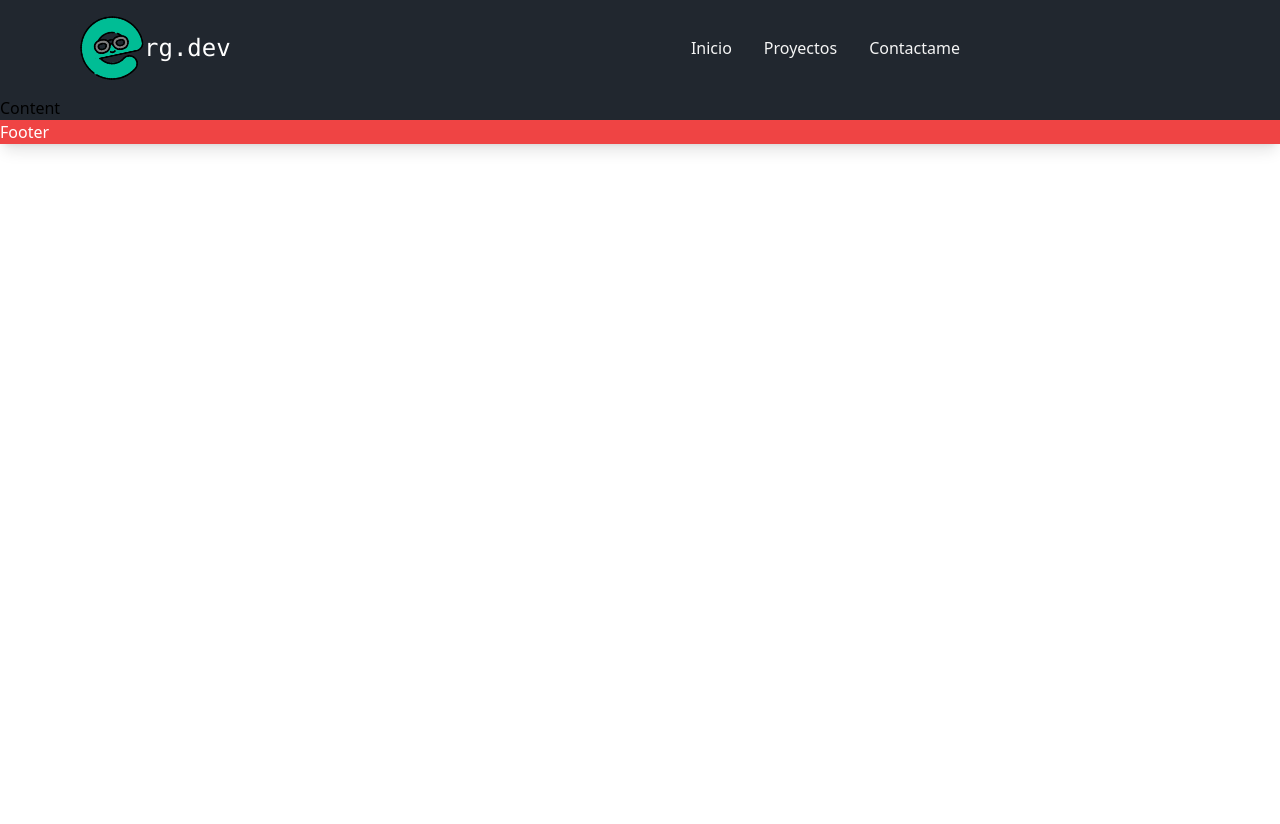
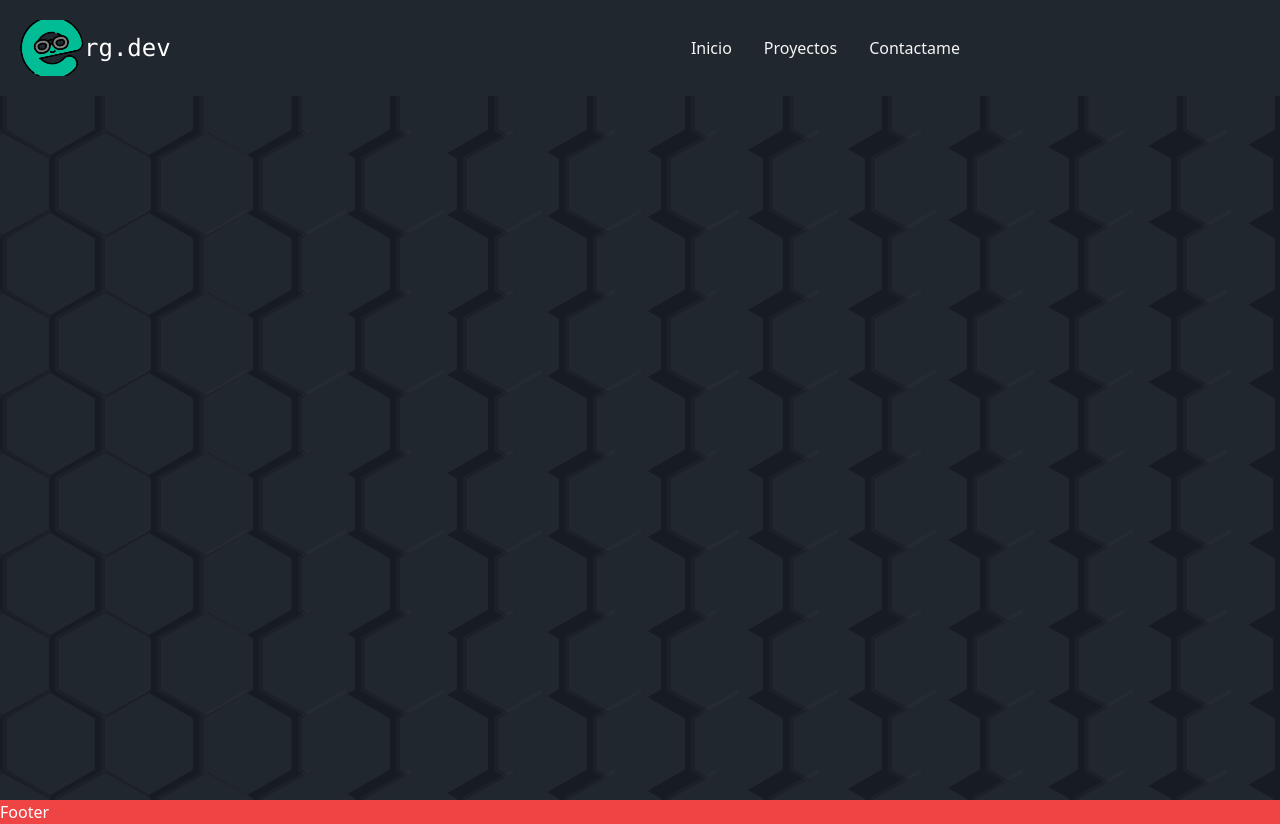
Before and after one commit to Dark-rambler/portafolio-2025, a React (Vite) app: page / in a window 1280 px wide. Before the commit the page ends 800 px from the top, so only its background shows below. Built offline with nearby package versions, Linux system fonts and the light colour scheme.

Commit message:
agrega background

```diff
--- a/index.html
+++ b/index.html
@@ -7,9 +7,8 @@
     <link href="./src/output.css" rel="stylesheet">
     <title>Edwin Ramiro Garcia Chambilla</title>
   </head>
-  <body>
-    <div id="root">
-    </div>
+  <body id="root">
+
     <script type="module" src="/src/main.tsx"></script>
   </body>
 </html>
--- a/src/App.css
+++ b/src/App.css
@@ -4,5 +4,65 @@
   --tertiary-color: #f5f5f5;
 }
 * {
+  margin: 0;
+  padding: 0;
   box-sizing: border-box;
+  overflow: hidden;
 }
+body {
+  min-height: 100vh;
+  background-color: var(--primary-color);
+}
+.hexagonContainer {
+  position: relative;
+  height: 100vh;
+  animation: animate 4s linear infinite;
+}
+
+@keyframes animate {
+  0% {
+  }
+  100% {
+  }
+}
+.row {
+  display: inline-flex;
+  margin-top: -2rem; /* Ajuste proporcional al tamaño del hexágono */
+  margin-left: -3rem; /* Ajuste para evitar espacios en blanco */
+}
+
+.row:nth-child(even) {
+  margin-left: 0.1rem; /* Ajuste menor para filas alternas */
+}
+.hexagon {
+  position: relative;
+  width: 6.25rem; /* Equivalente a 100px */
+  height: 6.875rem; /* Equivalente a 110px */
+  margin: 0.0625rem; /* Margen equivalente a 1px */
+  clip-path: polygon(50% 0%, 100% 25%, 100% 75%, 50% 100%, 0% 75%, 0% 25%);
+  transition: 2s;
+}
+.hexagon:hover {
+  transition: 0s;
+  background-color: var(--secondary-color);
+}
+
+.hexagon:after {
+  content: "";
+  position: absolute;
+  top: 0.25rem; /* Equivalente a 4px */
+  left: 0.25rem;
+  right: 0.25rem;
+  bottom: 0.25rem;
+  background-color: var(--primary-color);
+  clip-path: polygon(50% 0%, 100% 25%, 100% 75%, 50% 100%, 0% 75%, 0% 25%);
+}
+.hexagon:before {
+  content: "";
+  position: absolute;
+  top: 0;
+  left: 0;
+  width: 50%;
+  height: 100%;
+  background: rgba(255, 255, 255, 0.02);
+}
--- a/src/App.tsx
+++ b/src/App.tsx
@@ -1,15 +1,17 @@
 import "./App.css";
+import Background from "./components/background/background";
 import Layout from "./layout/Layout";
 function App() {
-  return <>
-    <div className="">
-      <Layout>
-        <div className="bg-primary ">
-          <h1>Content</h1>
-        </div>
-      </Layout>
-    </div>
-  </>;
+  return (
+    <>
+      <div className="">
+        <Layout>
+        <Background/>
+
+        </Layout>
+      </div>
+    </>
+  );
 }
 
 export default App;
--- /dev/null
+++ b/src/components/background/background.tsx
@@ -0,0 +1,38 @@
+import { useState, useEffect } from "react";
+
+export default function Background() {
+  const [grid, setGrid] = useState({ rows: 0, columns: 0 });
+
+  const hexagonWidth = 110; // Ancho del hexágono en px
+  const hexagonHeight = 100; // Alto del hexágono en px
+
+  useEffect(() => {
+    // Calcular el tamaño de la pantalla
+    const width = window.innerWidth;
+    const height = window.innerHeight;
+
+    // Ajustar columnas y filas para llenar la pantalla
+    const columns = Math.ceil((width + hexagonWidth / 2) / hexagonWidth);
+    const rows = Math.ceil((height + hexagonHeight / 4) / (hexagonHeight * 0.75));
+
+    setGrid({ rows, columns });
+  }, []);
+
+  return (
+    <div className=" hexagonContainer z-10">
+    <div className="grid z-0 ">
+      {Array.from({ length: grid.rows }).map((_, rowIndex) => (
+        <div
+          className="row flex"
+          key={`row-${rowIndex}`}
+
+        >
+          {Array.from({ length: grid.columns }).map((_, colIndex) => (
+            <div key={`col-${colIndex}`} className="hexagon"></div>
+          ))}
+        </div>
+      ))}
+    </div>
+    </div>
+  );
+}
--- a/src/components/header/header.tsx
+++ b/src/components/header/header.tsx
@@ -2,7 +2,8 @@ import { navMenuItems } from "../../constants/staticList";
 
 export default function Header() {
   return (
-    <div className="bg-primary text-white flex justify-between items-center h-24 pe-80 ps-20 py-5">
+    <div className="fixed w-full z-20">
+      <div className="bg-primary text-white flex  justify-between items-center h-24 pe-80 ps-5 py-5">
         <div className="h-full flex items-center">
           <a
             href=""
@@ -24,5 +25,6 @@ export default function Header() {
           })}
         </div>
       </div>
+    </div>
   );
 }
--- a/src/layout/Layout.tsx
+++ b/src/layout/Layout.tsx
@@ -8,8 +8,8 @@ interface LayoutProps {
 
 export default function Layout({ children }: LayoutProps) {
   return (
-    <div className="bg-secondary 2xl:px-8">
-      <div className="shadow-lg  rounded-lg ">
+    <div className="bg-secondary 2xl">
+      <div className="shadow-lg">
         <Header />
         {children}
         <Footer />
--- a/src/output.css
+++ b/src/output.css
@@ -558,73 +558,60 @@ video {
   position: static;
 }
 
+.fixed {
+  position: fixed;
+}
+
+.z-0 {
+  z-index: 0;
+}
+
+.z-10 {
+  z-index: 10;
+}
+
+.z-20 {
+  z-index: 20;
+}
+
 .ml-8 {
   margin-left: 2rem;
-}
-
-.mr-2 {
-  margin-right: 0.5rem;
 }
 
 .flex {
   display: flex;
 }
 
+.grid {
+  display: grid;
+}
+
 .h-16 {
   height: 4rem;
 }
 
-.h-32 {
-  height: 8rem;
+.h-24 {
+  height: 6rem;
+}
+
+.h-48 {
+  height: 12rem;
 }
 
 .h-full {
   height: 100%;
 }
 
-.h-20 {
-  height: 5rem;
-}
-
-.h-2 {
-  height: 0.5rem;
-}
-
-.h-24 {
-  height: 6rem;
-}
-
-.w-32 {
-  width: 8rem;
-}
-
 .w-16 {
   width: 4rem;
 }
 
-.rotate-2 {
-  --tw-rotate: 2deg;
-  transform: translate(var(--tw-translate-x), var(--tw-translate-y)) rotate(var(--tw-rotate)) skewX(var(--tw-skew-x)) skewY(var(--tw-skew-y)) scaleX(var(--tw-scale-x)) scaleY(var(--tw-scale-y));
+.w-48 {
+  width: 12rem;
 }
 
-.rotate-45 {
-  --tw-rotate: 45deg;
-  transform: translate(var(--tw-translate-x), var(--tw-translate-y)) rotate(var(--tw-rotate)) skewX(var(--tw-skew-x)) skewY(var(--tw-skew-y)) scaleX(var(--tw-scale-x)) scaleY(var(--tw-scale-y));
-}
-
-.rotate-180 {
-  --tw-rotate: 180deg;
-  transform: translate(var(--tw-translate-x), var(--tw-translate-y)) rotate(var(--tw-rotate)) skewX(var(--tw-skew-x)) skewY(var(--tw-skew-y)) scaleX(var(--tw-scale-x)) scaleY(var(--tw-scale-y));
-}
-
-.rotate-1 {
-  --tw-rotate: 1deg;
-  transform: translate(var(--tw-translate-x), var(--tw-translate-y)) rotate(var(--tw-rotate)) skewX(var(--tw-skew-x)) skewY(var(--tw-skew-y)) scaleX(var(--tw-scale-x)) scaleY(var(--tw-scale-y));
-}
-
-.-rotate-45 {
-  --tw-rotate: -45deg;
-  transform: translate(var(--tw-translate-x), var(--tw-translate-y)) rotate(var(--tw-rotate)) skewX(var(--tw-skew-x)) skewY(var(--tw-skew-y)) scaleX(var(--tw-scale-x)) scaleY(var(--tw-scale-y));
+.w-full {
+  width: 100%;
 }
 
 .-rotate-12 {
@@ -632,24 +619,8 @@ video {
   transform: translate(var(--tw-translate-x), var(--tw-translate-y)) rotate(var(--tw-rotate)) skewX(var(--tw-skew-x)) skewY(var(--tw-skew-y)) scaleX(var(--tw-scale-x)) scaleY(var(--tw-scale-y));
 }
 
-.-rotate-90 {
-  --tw-rotate: -90deg;
-  transform: translate(var(--tw-translate-x), var(--tw-translate-y)) rotate(var(--tw-rotate)) skewX(var(--tw-skew-x)) skewY(var(--tw-skew-y)) scaleX(var(--tw-scale-x)) scaleY(var(--tw-scale-y));
-}
-
-.-rotate-\[24px\] {
-  --tw-rotate: -24px;
-  transform: translate(var(--tw-translate-x), var(--tw-translate-y)) rotate(var(--tw-rotate)) skewX(var(--tw-skew-x)) skewY(var(--tw-skew-y)) scaleX(var(--tw-scale-x)) scaleY(var(--tw-scale-y));
-}
-
-.-rotate-\[calc\(\)\] {
-  --tw-rotate: calc(calc() * -1);
-  transform: translate(var(--tw-translate-x), var(--tw-translate-y)) rotate(var(--tw-rotate)) skewX(var(--tw-skew-x)) skewY(var(--tw-skew-y)) scaleX(var(--tw-scale-x)) scaleY(var(--tw-scale-y));
-}
-
-.-rotate-\[calc\(20\)\] {
-  --tw-rotate: calc(calc(20) * -1);
-  transform: translate(var(--tw-translate-x), var(--tw-translate-y)) rotate(var(--tw-rotate)) skewX(var(--tw-skew-x)) skewY(var(--tw-skew-y)) scaleX(var(--tw-scale-x)) scaleY(var(--tw-scale-y));
+.grid-cols-12 {
+  grid-template-columns: repeat(12, minmax(0, 1fr));
 }
 
 .items-center {
@@ -662,10 +633,6 @@ video {
 
 .justify-between {
   justify-content: space-between;
-}
-
-.rounded-lg {
-  border-radius: 0.5rem;
 }
 
 .bg-primary {
@@ -683,21 +650,17 @@ video {
   background-color: rgb(23 28 35 / var(--tw-bg-opacity, 1));
 }
 
+.bg-tertiary {
+  --tw-bg-opacity: 1;
+  background-color: rgb(0 189 149 / var(--tw-bg-opacity, 1));
+}
+
 .bg-\[url\(\'\/common\/logo1\.png\'\)\] {
   background-image: url('/common/logo1.png');
 }
 
-.bg-contain {
-  background-size: contain;
-}
-
 .bg-cover {
   background-size: cover;
-}
-
-.py-4 {
-  padding-top: 1rem;
-  padding-bottom: 1rem;
 }
 
 .py-5 {
@@ -709,8 +672,8 @@ video {
   padding-inline-end: 20rem;
 }
 
-.ps-20 {
-  padding-inline-start: 5rem;
+.ps-5 {
+  padding-inline-start: 1.25rem;
 }
 
 .font-mono {
@@ -738,6 +701,11 @@ video {
   box-shadow: var(--tw-ring-offset-shadow, 0 0 #0000), var(--tw-ring-shadow, 0 0 #0000), var(--tw-shadow);
 }
 
+.shadow-tertiary {
+  --tw-shadow-color: #00bd95;
+  --tw-shadow: var(--tw-shadow-colored);
+}
+
 .transition-all {
   transition-property: all;
   transition-timing-function: cubic-bezier(0.4, 0, 0.2, 1);
@@ -756,10 +724,3 @@ video {
   --tw-text-opacity: 1;
   color: rgb(0 189 149 / var(--tw-text-opacity, 1));
 }
-
-@media (min-width: 1536px) {
-  .\32xl\:px-8 {
-    padding-left: 2rem;
-    padding-right: 2rem;
-  }
-}
```
Also changed, not shown: src/components/about-me/about-me.tsx (added, +12 -0 lines). Lines whose indentation alone changed are shown as unchanged.
